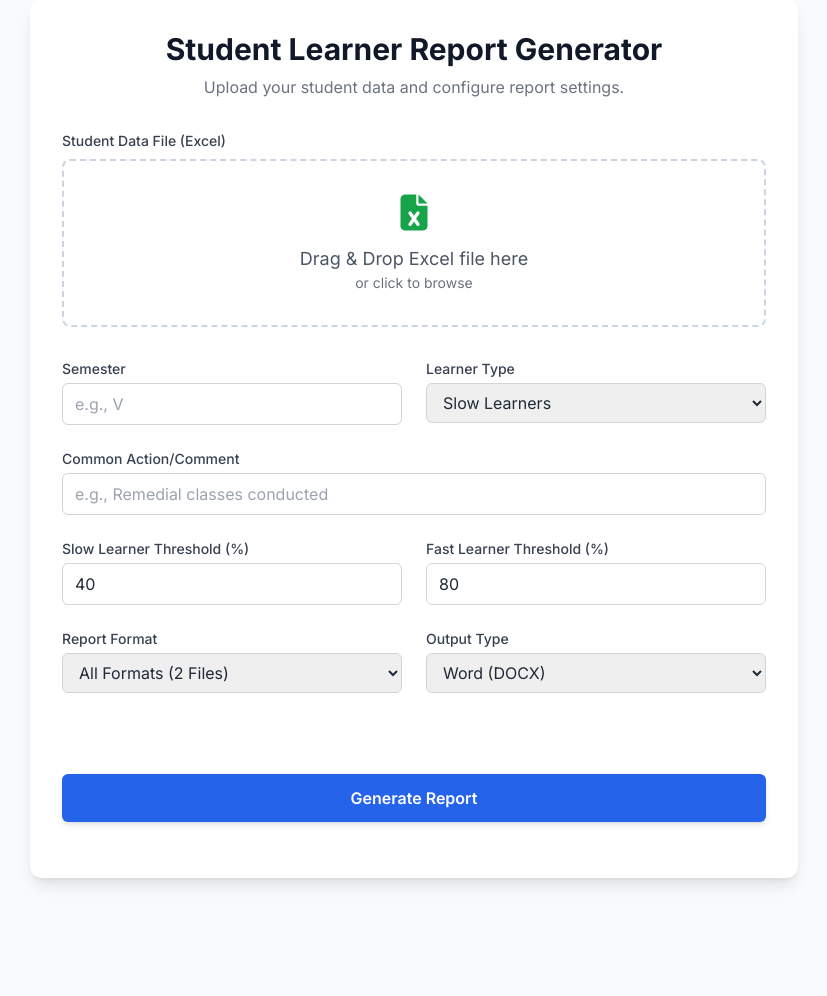
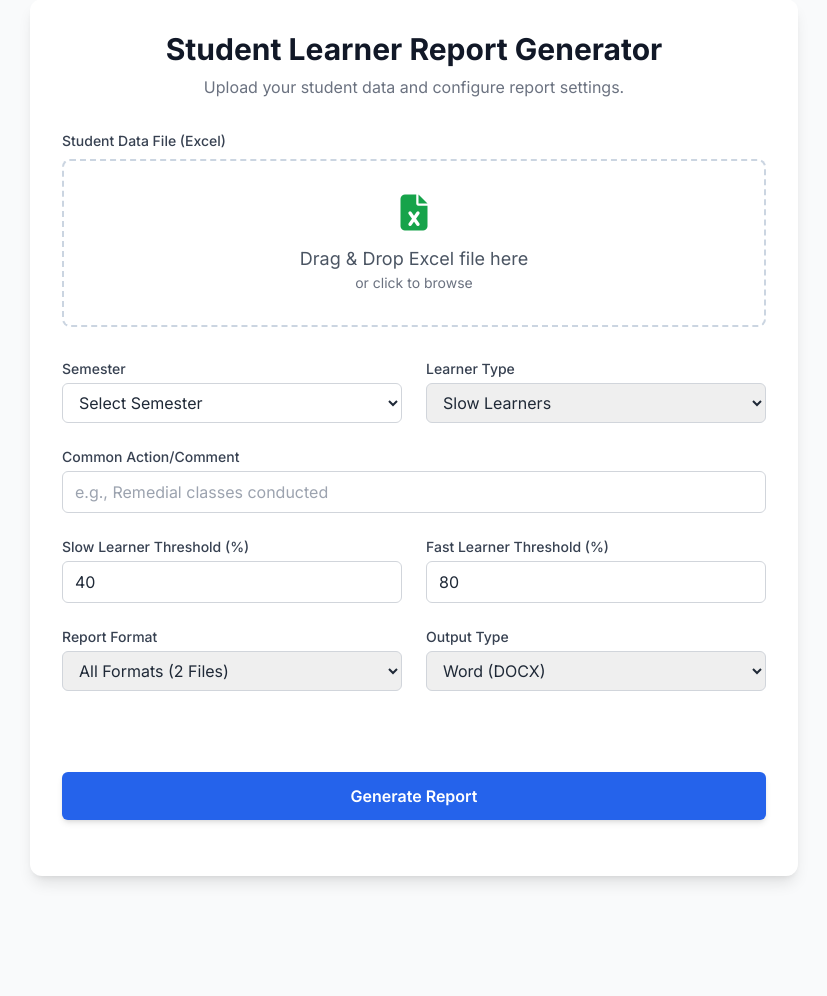
Before and after one commit to Karmachov/LearnerPDC, a Flask app: page / in a window 1280 px wide. Shown: the part 41-1037 px from the top of the page, without its empty margins (226-1053 px from the left). Before the commit the page ends 926 px from the top, so only its background shows below. Run offline with Flask 3, Linux system fonts and the light colour scheme; some libraries are stand-ins or nearby versions.

Commit message:
Restored version with digital signature fixes

```diff
--- a/WebApp/app.py
+++ b/WebApp/app.py
@@ -109,7 +109,9 @@ def generate_report():
 
         # 7. Return Result
         if output_path and os.path.exists(output_path):
-            return send_file(output_path, as_attachment=True)
+            absolute_path = os.path.abspath(output_path)
+
+            return send_file(absolute_path, as_attachment=True)
         else:
             return jsonify({"error": "No students found for the criteria, or report could not be generated."}), 404
 
--- a/WebApp/templates/index.html
+++ b/WebApp/templates/index.html
@@ -14,7 +14,6 @@
         .loader { border-top-color: #3498db; animation: spin 1s linear infinite; }
         @keyframes spin { to { transform: rotate(360deg); } }
 
-        /* Smooth fade transition */
         .transition-height {
             transition: max-height 0.3s ease-in-out, opacity 0.3s ease-in-out;
             max-height: 0;
@@ -22,12 +21,12 @@
             overflow: hidden;
         }
         .transition-height.open {
-            max-height: 800px; /* Arbitrary large height */
+            max-height: 800px;
             opacity: 1;
         }
     </style>
 </head>
-<body class="bg-gray-50 text-gray-800">
+<body class="bg-gray-50 text-gray-800 pb-20">
 
     <div class="container mx-auto max-w-3xl my-10 p-8 bg-white rounded-xl shadow-lg">
 
@@ -54,9 +53,20 @@
 
                 <div>
                     <label for="semester" class="block text-sm font-medium text-gray-700 mb-1">Semester</label>
-                    <input type="text" id="semester" name="semester" placeholder="e.g., V" required
-                        class="w-full px-3 py-2 border border-gray-300 rounded-md focus:ring-blue-500 focus:border-blue-500">
+                    <select id="semester" name="semester" required
+                        class="w-full px-3 py-2 border border-gray-300 rounded-md focus:ring-blue-500 focus:border-blue-500 bg-white">
+                        <option value="" disabled selected>Select Semester</option>
+                        <option value="I">Semester I</option>
+                        <option value="II">Semester II</option>
+                        <option value="III">Semester III</option>
+                        <option value="IV">Semester IV</option>
+                        <option value="V">Semester V</option>
+                        <option value="VI">Semester VI</option>
+                        <option value="VII">Semester VII</option>
+                        <option value="VIII">Semester VIII</option>
+                    </select>
                 </div>
+
                 <div>
                     <label for="learnerType" class="block text-sm font-medium text-gray-700 mb-1">Learner Type</label>
                     <select id="learnerType" name="learnerType" required
@@ -129,7 +139,7 @@
                         </div>
                         <div>
                             <label class="block text-xs font-medium text-gray-600 mb-1">Private Key Password</label>
-                            <input type="password" name="keyPassword" placeholder="Enter password" class="w-full px-3 py-2 border border-gray-300 rounded-md focus:ring-blue-500 focus:border-blue-500 text-sm">
+                            <input type="password" name="keyPassword" placeholder="Enter password (Optional)" class="w-full px-3 py-2 border border-gray-300 rounded-md focus:ring-blue-500 focus:border-blue-500 text-sm">
                         </div>
                     </div>
                 </div>
@@ -203,7 +213,7 @@
             }
         }
 
-        // --- Form Submission Logic ---
+        // --- Form Submission Logic (Report) ---
         form.addEventListener('submit', async (e) => {
             e.preventDefault();
             if (!uploadedFile) { showStatus('Please upload an Excel file first.', 'error'); return; }
```
Also changed, not shown: 4 other files.
